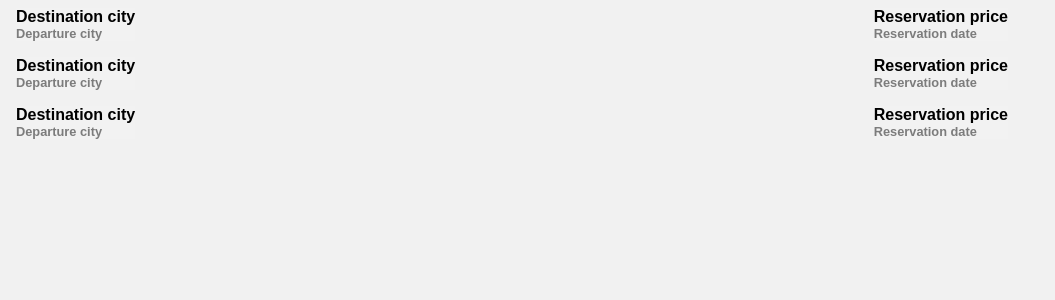
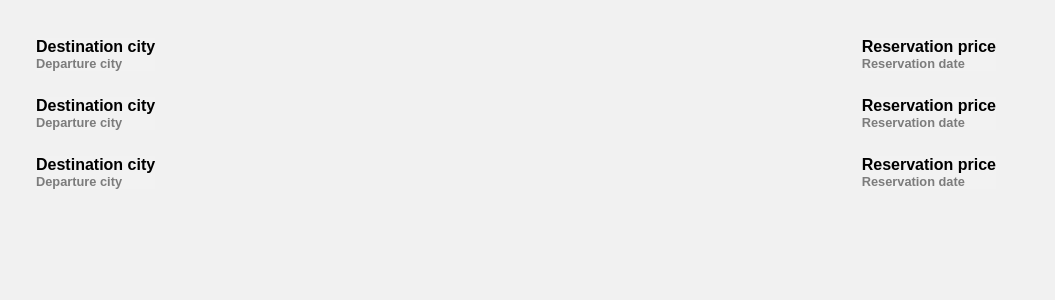
Before and after one commit to Mhamad-Raad/final-capstone-frontend, a React (Create React App) app: page / in a window 1280 px wide. Shown: the top 300 px of the page, without its empty margins (0-1055 px from the left). Built offline with nearby package versions, Linux system fonts and the light colour scheme.

Commit message:
fix the styles fo the ul reservation

```diff
--- a/src/components/MyReservation/MyReservations.css
+++ b/src/components/MyReservation/MyReservations.css
@@ -1,3 +1,5 @@
 .my-reservations {
-  color: red;
+  padding: 20px;
+  margin-top: 10px;
+  gap: 10px;
 }
```
